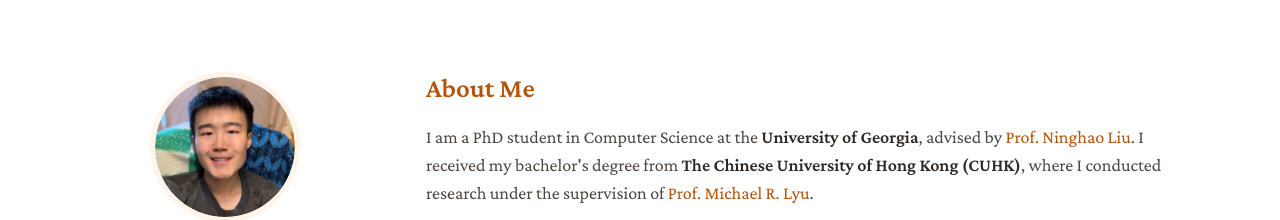
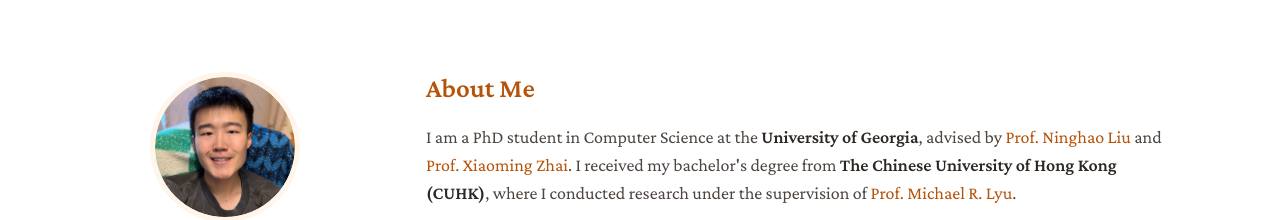
Before and after one commit to HarveyYellow/harveyyellow.github.io, a plain HTML site: page index.html in a window 1280 px wide. Shown: the top 220 px of the page. Drawn offline with nearby package versions, Linux system fonts and the light colour scheme.

Commit message:
Add Xiaoming Zhai as an advisor

```diff
--- a/index.html
+++ b/index.html
@@ -3,7 +3,7 @@
 <head>
     <meta charset="utf-8">
     <meta name="viewport" content="width=device-width, initial-scale=1">
-    <meta name="description" content="Jingyuan Huang is a Computer Science PhD student at the University of Georgia, advised by Ninghao Liu. Research interests include MOPD, Agentic CUA, and Model Evaluation.">
+    <meta name="description" content="Jingyuan Huang is a Computer Science PhD student at the University of Georgia, advised by Ninghao Liu and Xiaoming Zhai. Research interests include MOPD, Agentic CUA, and Model Evaluation.">
     <meta name="theme-color" content="#b45309">
     <meta property="og:title" content="Jingyuan Huang | University of Georgia">
     <meta property="og:description" content="Research in MOPD, Agentic CUA, and Model Evaluation.">
@@ -62,7 +62,7 @@
             <h2 id="about-me">About Me</h2>
             <p>
                 I am a PhD student in Computer Science at the <strong>University of Georgia</strong>,
-                advised by <a href="https://scholar.google.com/citations?user=Nir-EDYAAAAJ&amp;hl=en">Prof. Ninghao Liu</a>.
+                advised by <a href="https://scholar.google.com/citations?user=Nir-EDYAAAAJ&amp;hl=en">Prof. Ninghao Liu</a> and <a href="https://people.coe.uga.edu/xiaoming-zhai/">Prof. Xiaoming Zhai</a>.
                 I received my bachelor's degree from <strong>The Chinese University of Hong Kong (CUHK)</strong>,
                 where I conducted research under the supervision of <a href="https://scholar.google.com/citations?user=uQnBgK0AAAAJ&amp;hl=en">Prof. Michael R. Lyu</a>.
             </p>
```
